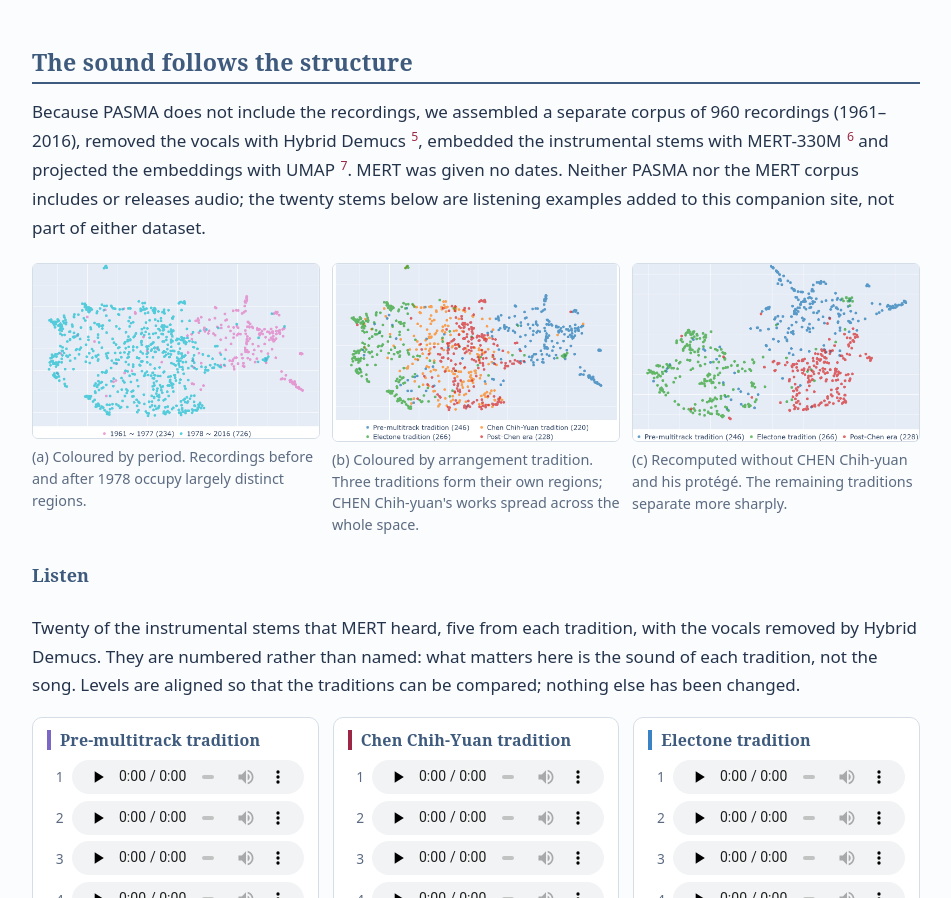
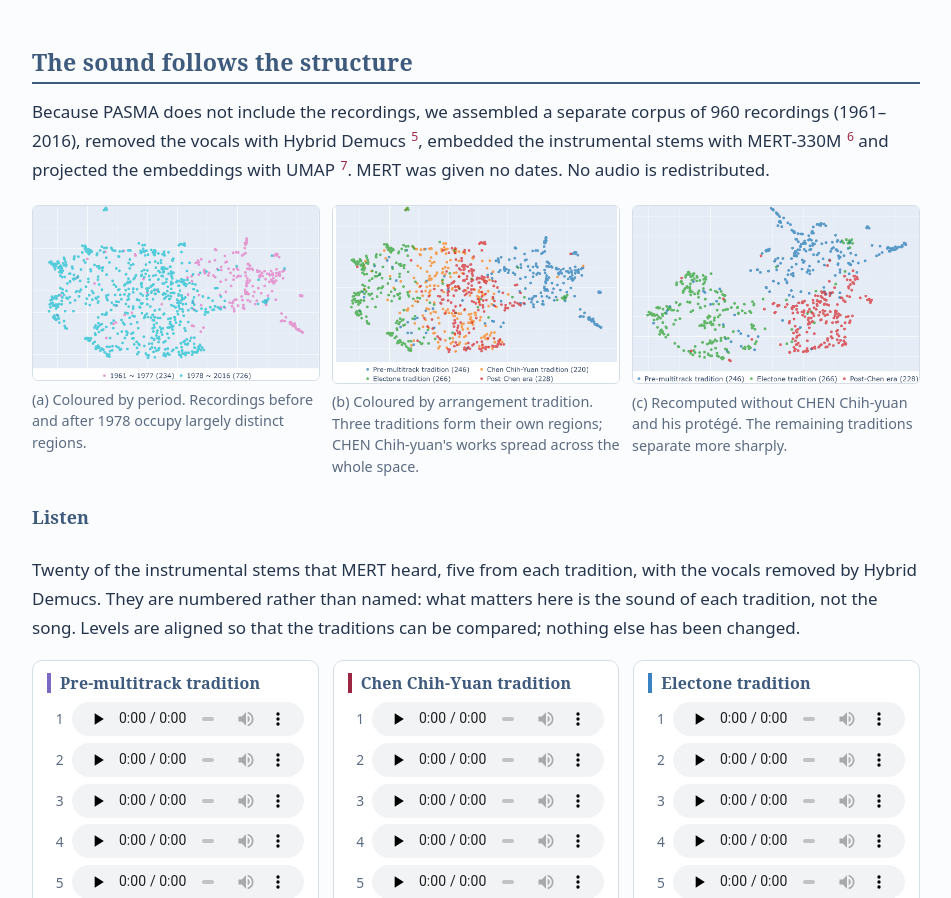
Before and after one commit to bkwmt/PASMA, a plain HTML site: page paper.html in a window 1280 px wide. Shown: the part 3973-4871 px from the top of the page, without its empty margins (164-1115 px from the left). Drawn offline with Linux system fonts and the light colour scheme.

Commit message:
Paper page: restore the original sentence on audio
Co-Authored-By: Claude Fable 5.1 <noreply@anthropic.com>
Claude-Session: https://claude.ai/code/session_01DaP5fS9pU1LN2TAAiqQwH8

```diff
--- a/paper.html
+++ b/paper.html
@@ -5,7 +5,7 @@
 <meta name="viewport" content="width=device-width, initial-scale=1">
 <title>The Paper · PASMA</title>
 <meta name="description" content="Abstract, figures, tables, poster, video and citation for the ISMIR 2026 paper Digital Existence as Ontological Intervention: Backstage Networks in Postwar Taiwanese Popular Music.">
-<meta name="build" content="2026-10-30T03:23">
+<meta name="build" content="2026-10-30T03:25">
 <link rel="stylesheet" href="assets/css/site.css">
 <link rel="icon" href="assets/img/favicon.svg" type="image/svg+xml">
 </head>
@@ -97,7 +97,7 @@
 </table></div>
 <p>Lyricists and singers fall below parity; arrangers, players, backing vocalists and engineers take the bridges. Singing stars were never the connective tissue of this industry. The single strongest bridge across the whole period is the arranger CHEN Chih-yuan 陳志遠,<sup id="fnref:names"><a class="footnote-ref" href="#fn:names">1</a></sup> credited on <strong>178</strong> albums and connected to <strong>338</strong> collaborators, with the lowest constraint score in the network (0.027 against 0.030 for the second-ranked actor). His career is told on the <a href="history.html#5-chen-chih-yuan-and-the-segmented-arrangement-19781991">Historical Context</a> page.</p>
 <h2 id="the-sound-follows-the-structure">The sound follows the structure</h2>
-<p>Because PASMA does not include the recordings, we assembled a separate corpus of 960 recordings (1961–2016), removed the vocals with Hybrid Demucs <sup class="cite"><a href="#ref-Defossez2022hybrid">5</a></sup>, embedded the instrumental stems with MERT-330M <sup class="cite"><a href="#ref-MERT2023">6</a></sup> and projected the embeddings with UMAP <sup class="cite"><a href="#ref-McInnes2018">7</a></sup>. MERT was given no dates. Neither PASMA nor the MERT corpus includes or releases audio; the twenty stems below are listening examples added to this companion site, not part of either dataset.</p>
+<p>Because PASMA does not include the recordings, we assembled a separate corpus of 960 recordings (1961–2016), removed the vocals with Hybrid Demucs <sup class="cite"><a href="#ref-Defossez2022hybrid">5</a></sup>, embedded the instrumental stems with MERT-330M <sup class="cite"><a href="#ref-MERT2023">6</a></sup> and projected the embeddings with UMAP <sup class="cite"><a href="#ref-McInnes2018">7</a></sup>. MERT was given no dates. No audio is redistributed.</p>
 <div class="fig-row">
 <figure><img src="assets/img/mert_year.png" alt="UMAP projection of MERT embeddings coloured by period" loading="lazy"><figcaption>(a) Coloured by period. Recordings before and after 1978 occupy largely distinct regions.</figcaption></figure>
 <figure><img src="assets/img/mert_traditions.png" alt="UMAP projection coloured by arrangement tradition" loading="lazy"><figcaption>(b) Coloured by arrangement tradition. Three traditions form their own regions; CHEN Chih-yuan's works spread across the whole space.</figcaption></figure>
```
Also changed, not shown: dataset.html (+1 -1 lines), history.html (+1 -1 lines), index.html (+1 -1 lines), people.html (+1 -1 lines), 1 other file.
